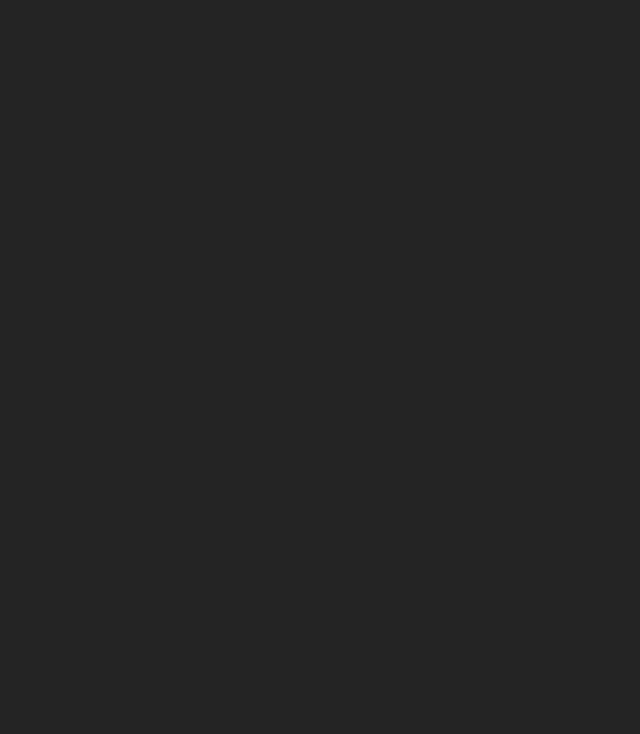
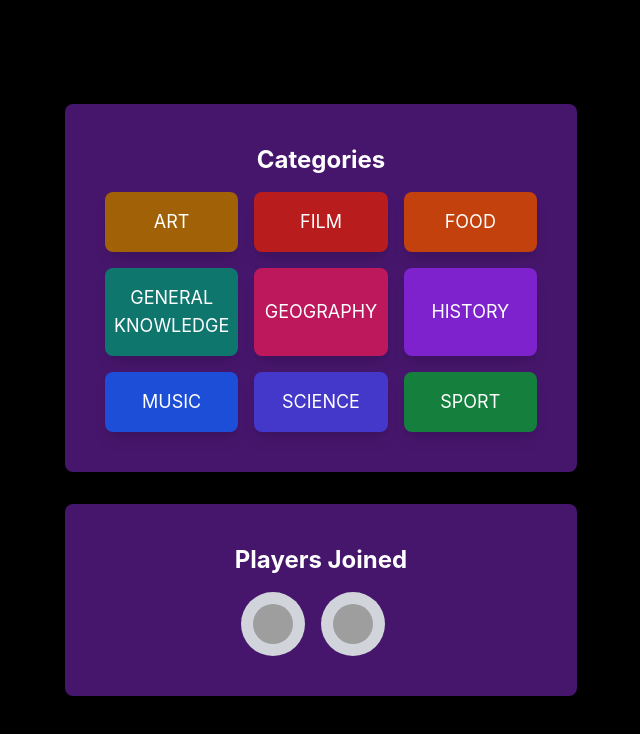
Before and after one commit to WAbreu738/BATTLE_BRAIN, a React (Vite) app in the folder client/: page /category in a window 1280 px wide. Before the commit this address had no page. Shown: the top 734 px of the page, without its empty margins (319-959 px from the left). Built offline with nearby package versions, Linux system fonts and the light colour scheme; grey boxes are pictures that could not be loaded.

Commit message:
push updates

```diff
--- a/client/src/App.jsx
+++ b/client/src/App.jsx
@@ -12,7 +12,7 @@ function App() {
         <Routes>
           <Route path="/" element={<HomeWindow />} />
           <Route path="/lobby" element={<LobbyWindow />} />
-          <Route path="/catagory" element={<CategoryWindow />} />
+          <Route path="/category" element={<CategoryWindow />} />
           <Route path="/battle" element={<BattleMode />} />
         </Routes>
       </div>
--- a/client/src/Main_components/Category_Window/components/Artbtn.jsx
+++ b/client/src/Main_components/Category_Window/components/Artbtn.jsx
@@ -1,8 +1,18 @@
+import { NavLink } from "react-router-dom";
+
 const Artbtn = () => {
   return (
-    <button className="bg-yellow-700 text-white py-4 px-8 rounded-lg text-lg shadow-lg hover:bg-yellow-900 flex items-center justify-center">
+    <NavLink
+      to={{
+        pathname: "/battle",
+        state: {
+          category: "art",
+        },
+      }}
+      className="bg-yellow-700 text-white py-4 px-8 rounded-lg text-lg shadow-lg hover:bg-yellow-900 flex items-center justify-center"
+    >
       ART
-    </button>
+    </NavLink>
   );
 };
 
--- a/client/src/Main_components/Lobby_Window/components/start_btn.jsx
+++ b/client/src/Main_components/Lobby_Window/components/start_btn.jsx
@@ -4,7 +4,7 @@ const StartBtn = () => {
   return (
     <div className="text-center">
       <NavLink
-        to="/battle"
+        to="/category"
         className="bg-green-500 text-white py-6 px-12 rounded-lg text-2xl shadow-lg hover:bg-green-700"
       >
         START
```
